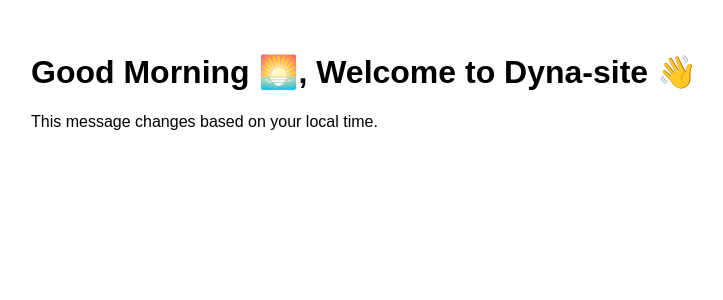
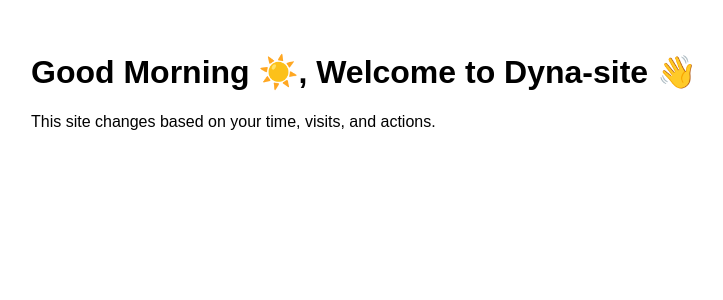
Before and after one commit to Rugved8592/dyna-site-base, a Next.js app: page / in a window 1280 px wide. Shown: the top 300 px of the page, without its empty margins (1-724 px from the left). Built offline with nearby package versions, Linux system fonts and the light colour scheme.

Commit message:
Update index.js

```diff
--- a/pages/index.js
+++ b/pages/index.js
@@ -1,15 +1,40 @@
+import { useEffect, useState } from 'react';
+import { supabase } from '../lib/supabaseClient';
+
 export default function Home() {
-  const hour = new Date().getHours();
-  let greeting = "";
+  const [greeting, setGreeting] = useState('');
 
-  if (hour < 12) greeting = "Good Morning 🌅";
-  else if (hour < 18) greeting = "Good Afternoon ☀️";
-  else greeting = "Good Evening 🌙";
+  useEffect(() => {
+    // 1. Create or get stored user_id
+    let userId = localStorage.getItem('user_id');
+    if (!userId) {
+      userId = crypto.randomUUID();
+      localStorage.setItem('user_id', userId);
+    }
+
+    // 2. Determine time of day
+    const hour = new Date().getHours();
+    let greet = '';
+    if (hour < 12) greet = 'Good Morning ☀️';
+    else if (hour < 18) greet = 'Good Afternoon 🌤️';
+    else greet = 'Good Evening 🌙';
+
+    setGreeting(greet);
+
+    // 3. Log visit to Supabase
+    supabase.from('visits').insert([
+      {
+        page: 'home',
+        user_id: userId,
+        extra: { hour: hour }
+      }
+    ]);
+  }, []);
 
   return (
-    <div style={{ padding: "2rem", fontFamily: "Arial" }}>
+    <div style={{ padding: '2rem', fontFamily: 'Arial' }}>
       <h1>{greeting}, Welcome to Dyna-site 👋</h1>
-      <p>This message changes based on your local time.</p>
+      <p>This site changes based on your time, visits, and actions.</p>
     </div>
   );
 }
```
